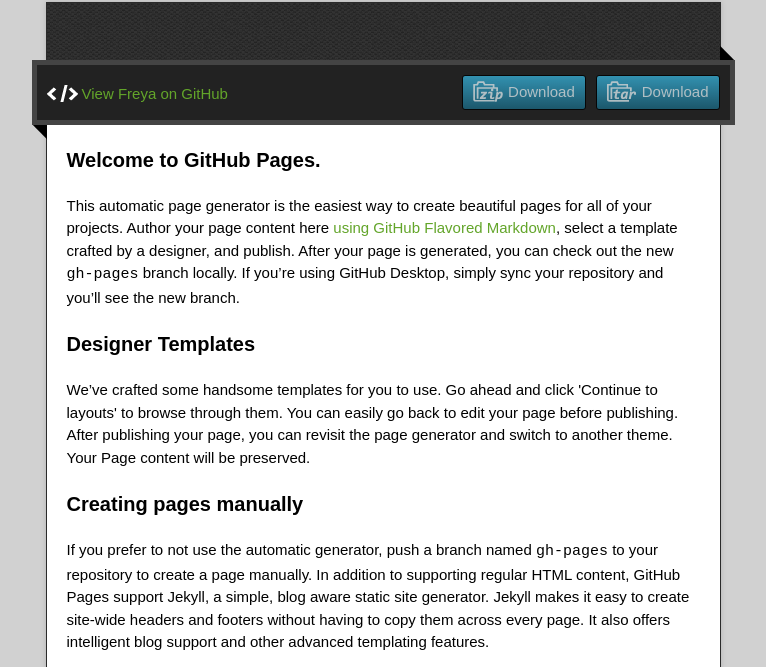
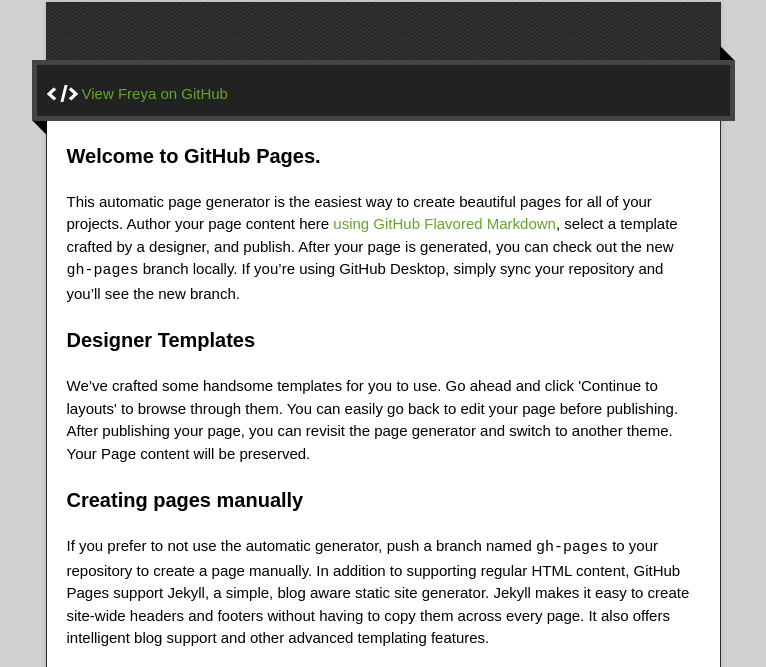
Before and after one commit to msalivar/Freya, a plain HTML site: page index.html in a window 1280 px wide. Shown: the part 128-795 px from the top of the page, without its empty margins (257-1023 px from the left). Drawn offline with nearby package versions, Linux system fonts and the light colour scheme.

Commit message:
Removed Download Links

```diff
--- a/index.html
+++ b/index.html
@@ -29,8 +29,8 @@
       <div id="main" role="main">
         <div class="download-bar">
         <div class="inner">
-          <a href="https://github.com/msalivar/Freya/tarball/master" class="download-button tar"><span>Download</span></a>
-          <a href="https://github.com/msalivar/Freya/zipball/master" class="download-button zip"><span>Download</span></a>
+          <!-- <a href="https://github.com/msalivar/Freya/tarball/master" class="download-button tar"><span>Download</span></a> -->
+          <!-- <a href="https://github.com/msalivar/Freya/zipball/master" class="download-button zip"><span>Download</span></a> -->
           <a href="https://github.com/msalivar/Freya" class="code">View Freya on GitHub</a>
         </div>
         <span class="blc"></span><span class="trc"></span>
```
